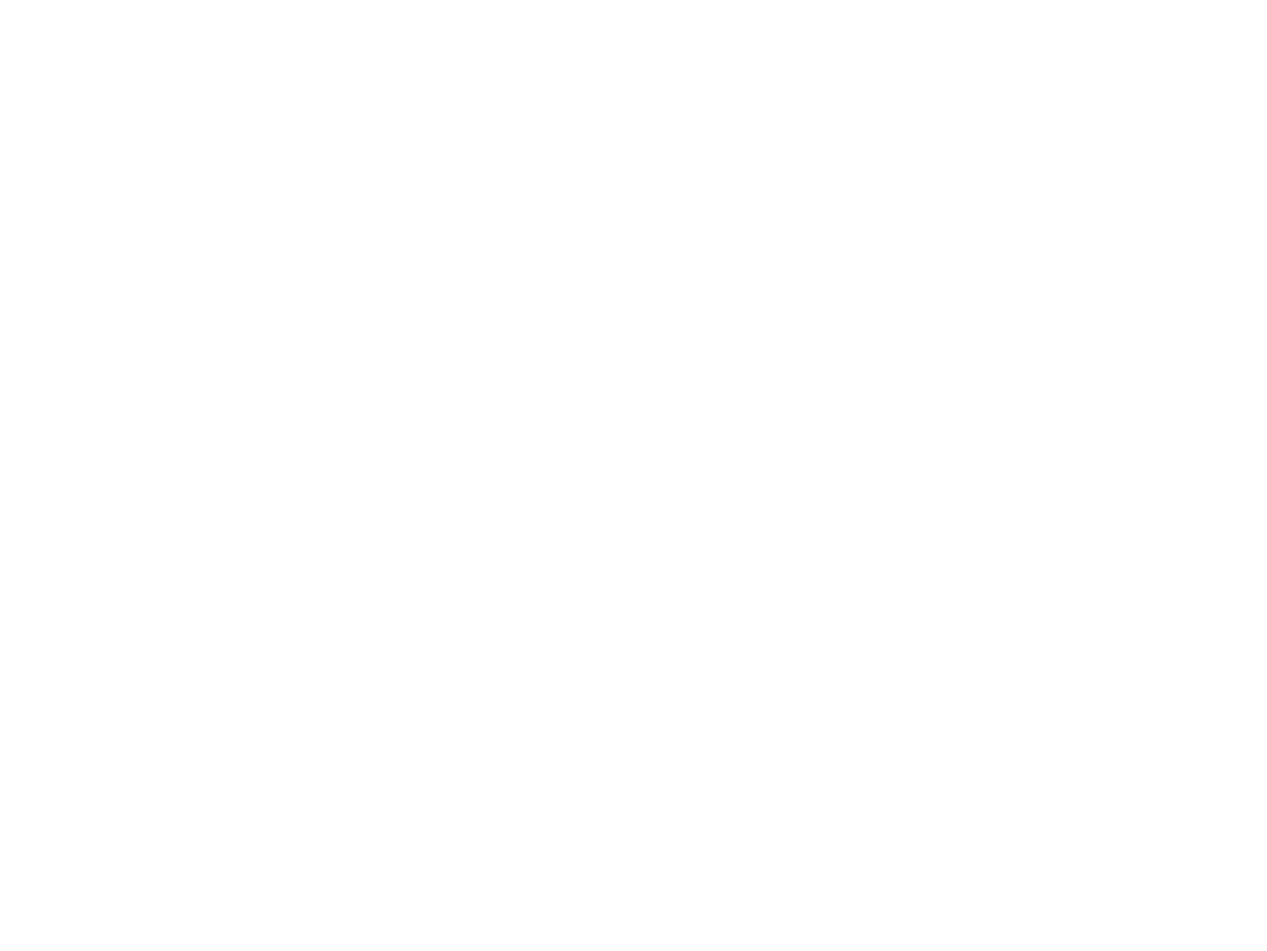
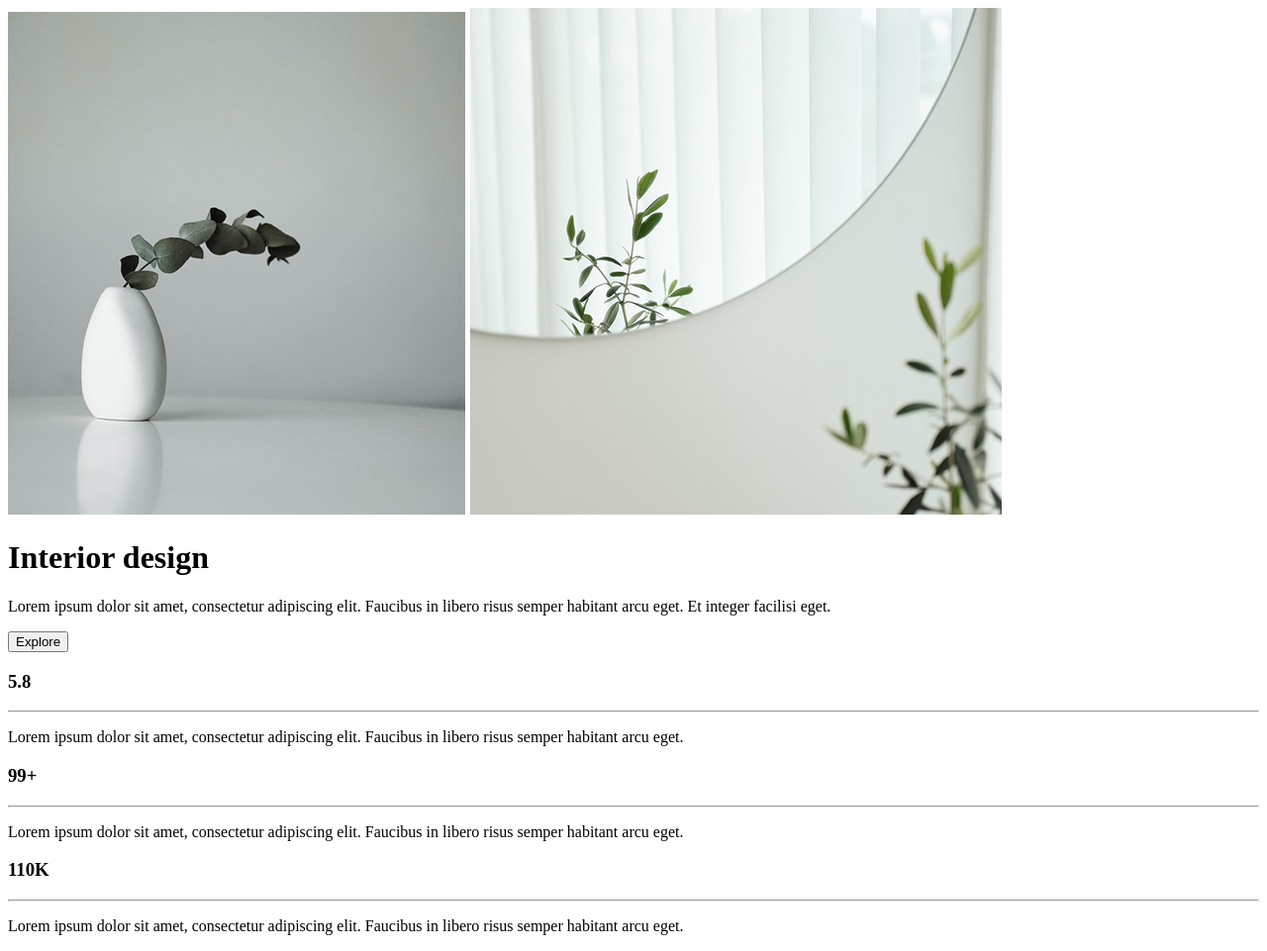
Before and after one commit to damhx/landing-pages-designs, a plain HTML site: page index.html in a window 1280 px wide. Shown: the whole page at 99% size. Before the commit the page ends 800 px from the top, so only its background shows below. Drawn offline with Linux system fonts and the light colour scheme.

Commit message:
feat: :construction: Index finished.
Index finished.

```diff
--- a/index.html
+++ b/index.html
@@ -7,6 +7,29 @@
     <title>Page 9</title>
 </head>
 <body>
-
+    <img src="storage/img/image_left.png">
+    <img src="storage/img/image_right.png">
+    <div class="div__text">
+        <h1>Interior design</h1>
+        <p>Lorem ipsum dolor sit amet, consectetur adipiscing elit. Faucibus in libero risus semper habitant arcu eget. Et integer facilisi eget.</p>
+        <button>Explore</button>
+    </div>
+    <div class="div_list">
+        <section class="section_frame">
+            <h3>5.8</h3>
+            <hr class="hr_line">
+            <p>Lorem ipsum dolor sit amet, consectetur adipiscing elit. Faucibus in libero risus semper habitant arcu eget.</p>
+        </section>
+        <section class="section_frame">
+            <h3>99+</h3>
+            <hr class="hr_line">
+            <p>Lorem ipsum dolor sit amet, consectetur adipiscing elit. Faucibus in libero risus semper habitant arcu eget.</p>
+        </section>
+        <section class="section_frame">
+            <h3>110K</h3>
+            <hr class="hr_line">
+            <p>Lorem ipsum dolor sit amet, consectetur adipiscing elit. Faucibus in libero risus semper habitant arcu eget.</p>
+        </section>
+    </div>
 </body>
 </html>
```
